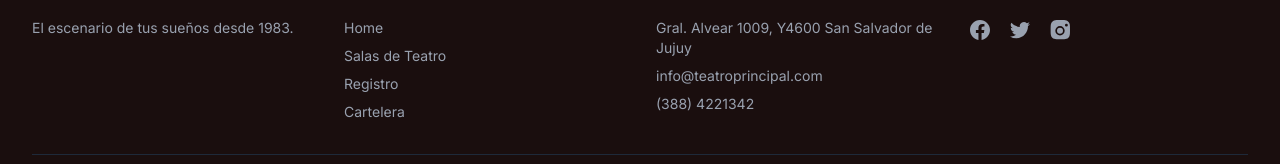
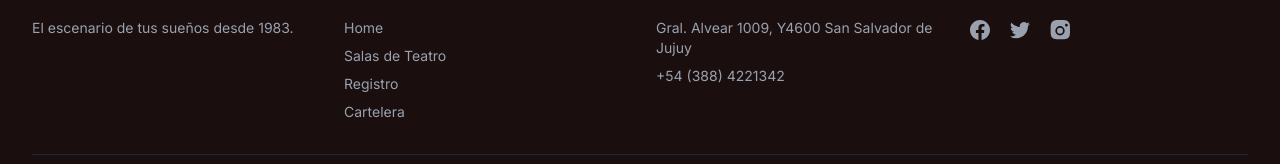
Before and after one commit to CachaSan10/teatro-hia-2025, a Next.js app: page /compra-entrada in a window 1280 px wide. Shown: the part 1378-1542 px from the top of the page. Built offline with nearby package versions, Linux system fonts and the light colour scheme; no server answers.

Commit message:
Se modifico el footer

```diff
--- a/src/components/Footer/Footer.tsx
+++ b/src/components/Footer/Footer.tsx
@@ -25,8 +25,7 @@ export default function Footer() {
         <FooterSection title="Contacto">
           <div className="space-y-2 text-sm text-gray-400">
             <p>Gral. Alvear 1009, Y4600 San Salvador de Jujuy</p>
-            <p>info@teatroprincipal.com</p>
-            <p>(388) 4221342</p>
+            <p>+54 (388) 4221342</p>
           </div>
         </FooterSection>
 
```
